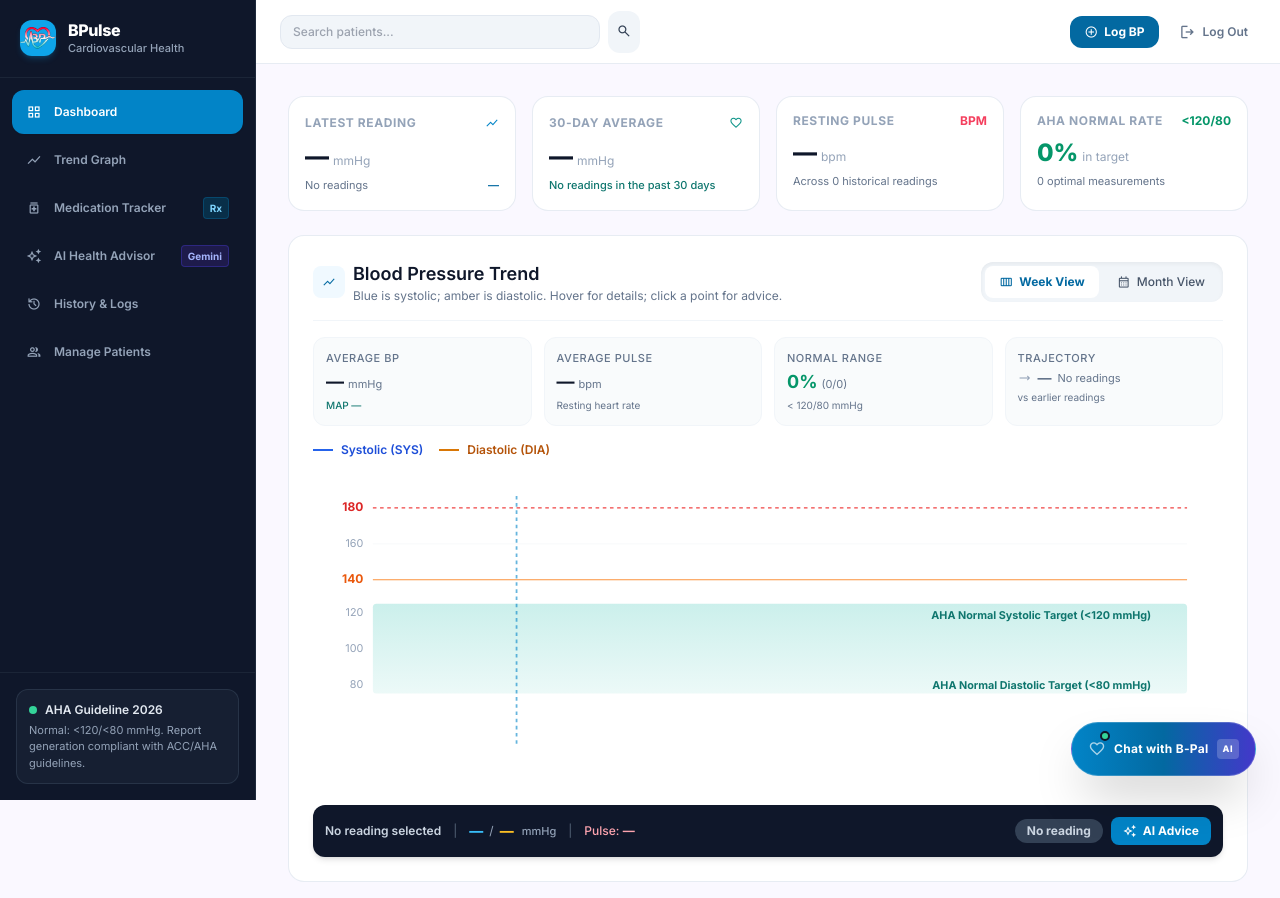
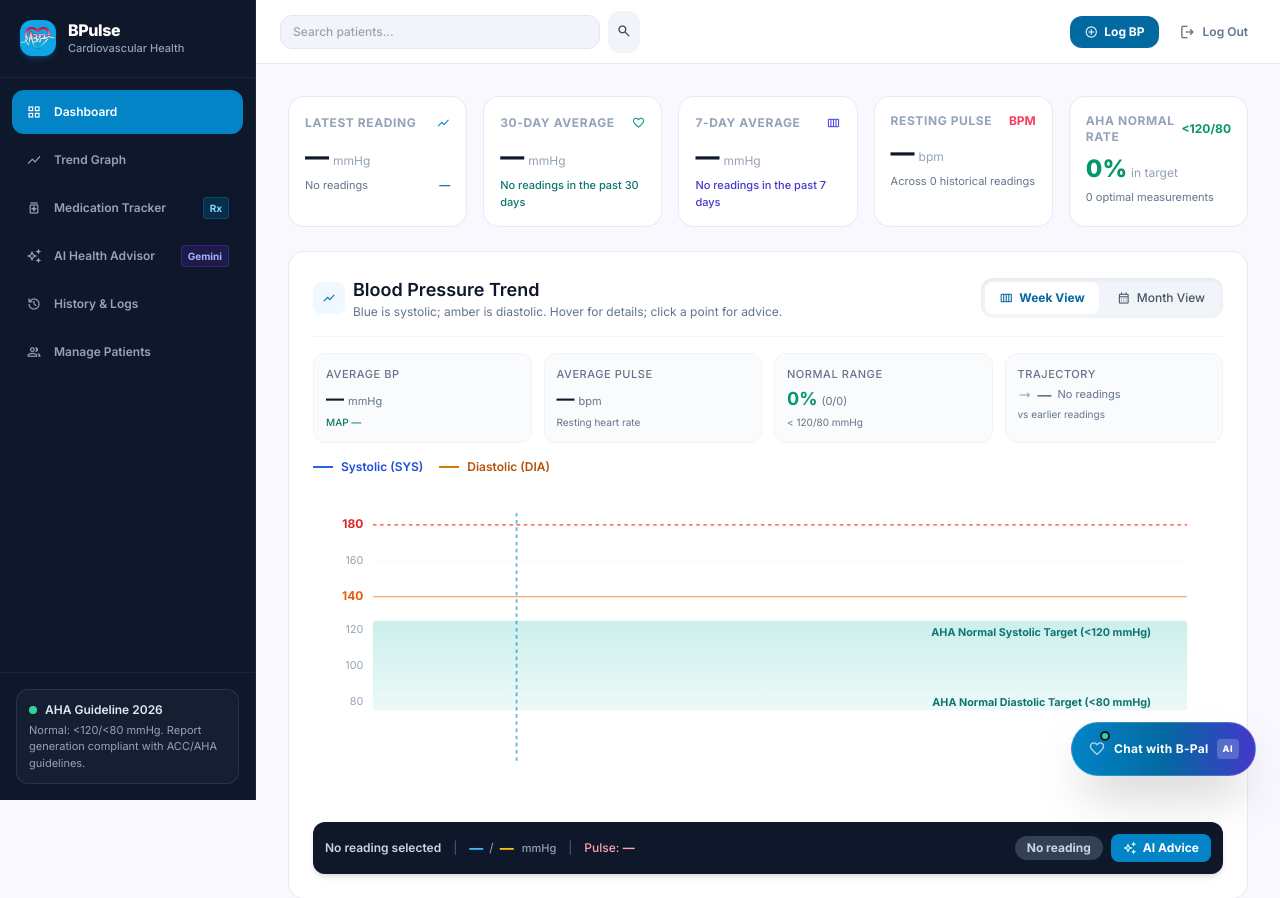
Before and after one commit to YsaMee/BPulse-Blood-Pressure-Tracker, a Flask app: page /dashboard in a window 1280 px wide. Shown: the top 898 px of the page. Run offline with Flask 3, Linux system fonts and the light colour scheme; the visitor is signed in with stand-in values (Sample User, id 1); some libraries are stand-ins or nearby versions.

Commit message:
feat: add average systolic and diastolic readings for the last 7 days in dashboard

```diff
--- a/app.py
+++ b/app.py
@@ -313,8 +313,11 @@ def dashboard():
 
     # Compute 7-day trend data
     today = date.today()
-    seven_days_ago = today - timedelta(days=7)
-    records_7 = [r for r in records if getattr(r, 'record_date', getattr(r, 'date', today)) >= seven_days_ago]
+    seven_days_ago = today - timedelta(days=6)
+    records_7 = [
+        r for r in records
+        if seven_days_ago <= getattr(r, 'record_date', getattr(r, 'date', today)) <= today
+    ]
     chart_labels_7 = [
         datetime.combine(
             getattr(r, 'record_date', getattr(r, 'date', today)),
@@ -324,6 +327,12 @@ def dashboard():
     ]
     chart_systolic_7 = [r.get_systolic() for r in records_7]
     chart_diastolic_7 = [r.get_diastolic() for r in records_7]
+    avg_sys_7 = round(
+        sum(r.get_systolic() for r in records_7) / len(records_7), 1
+    ) if records_7 else 0
+    avg_dia_7 = round(
+        sum(r.get_diastolic() for r in records_7) / len(records_7), 1
+    ) if records_7 else 0
 
     def chart_point(record):
         reading_date = getattr(record, 'record_date', getattr(record, 'date', today))
@@ -381,6 +390,9 @@ def dashboard():
         names=names,
         avg_sys=avg_sys,
         avg_dia=avg_dia,
+        avg_sys_7=avg_sys_7,
+        avg_dia_7=avg_dia_7,
+        records_7_count=len(records_7),
         avg_pulse=avg_pulse,
         chart_labels_7=chart_labels_7,
         chart_systolic_7=chart_systolic_7,
--- a/templates/dashboard.html
+++ b/templates/dashboard.html
@@ -28,7 +28,7 @@
   {% endif %}
 
   <!-- ====================================================================== -->
-  <!-- 1. FOUR SUMMARY SCORECARDS                                            -->
+  <!-- 1. SUMMARY SCORECARDS                                                 -->
   <!-- ====================================================================== -->
   {% set total_recs = records|length %}
   {% set normal_recs = [] %}
@@ -41,7 +41,7 @@
   {% set normal_percent = (normal_count / total_recs * 100)|round|int if total_recs > 0 else 0 %}
   {% set avg_map = ((2 * avg_dia + avg_sys) / 3)|round|int if total_recs > 0 else none %}
 
-  <div class="grid grid-cols-2 lg:grid-cols-4 gap-4">
+  <div class="grid grid-cols-2 lg:grid-cols-5 gap-4">
 
     <!-- Card 1: Latest Reading -->
     <div class="bg-white p-4 rounded-2xl border border-slate-200/80 shadow-xs">
@@ -87,7 +87,24 @@
       </div>
     </div>
 
-    <!-- Card 3: Resting Pulse -->
+    <!-- Card 3: 7-Day Average -->
+    <div class="bg-white p-4 rounded-2xl border border-slate-200/80 shadow-xs">
+      <div class="flex items-center justify-between">
+        <span class="text-xs font-bold text-slate-400 uppercase tracking-wider">7-Day Average</span>
+        <span class="material-symbols-outlined text-sm text-indigo-600">calendar_view_week</span>
+      </div>
+      <div class="mt-2 flex items-baseline gap-1">
+        <span class="text-2xl font-extrabold text-slate-900">
+          {% if records_7_count %}{{ avg_sys_7|int }}/{{ avg_dia_7|int }}{% else %}—{% endif %}
+        </span>
+        <span class="text-xs text-slate-400">mmHg</span>
+      </div>
+      <div class="mt-1 text-[11px] text-indigo-700 font-medium">
+        {% if records_7_count %}{{ records_7_count }} readings in the past 7 days{% else %}No readings in the past 7 days{% endif %}
+      </div>
+    </div>
+
+    <!-- Card 4: Resting Pulse -->
     <div class="bg-white p-4 rounded-2xl border border-slate-200/80 shadow-xs">
       <div class="flex items-center justify-between">
         <span class="text-xs font-bold text-slate-400 uppercase tracking-wider">Resting Pulse</span>
@@ -104,7 +121,7 @@
       </div>
     </div>
 
-    <!-- Card 4: AHA Normal Rate -->
+    <!-- Card 5: AHA Normal Rate -->
     <div class="bg-white p-4 rounded-2xl border border-slate-200/80 shadow-xs">
       <div class="flex items-center justify-between">
         <span class="text-xs font-bold text-slate-400 uppercase tracking-wider">AHA Normal Rate</span>
```
